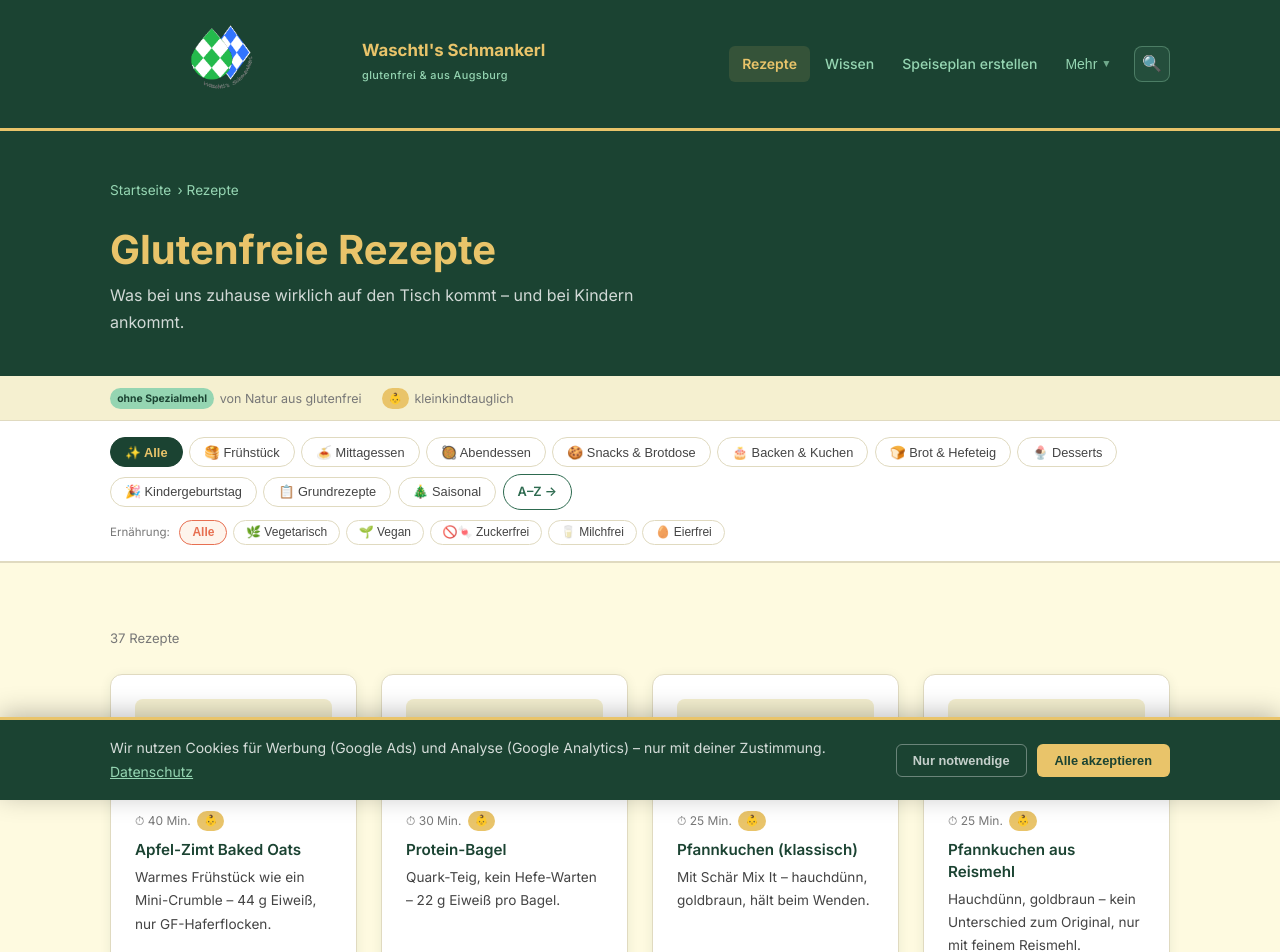
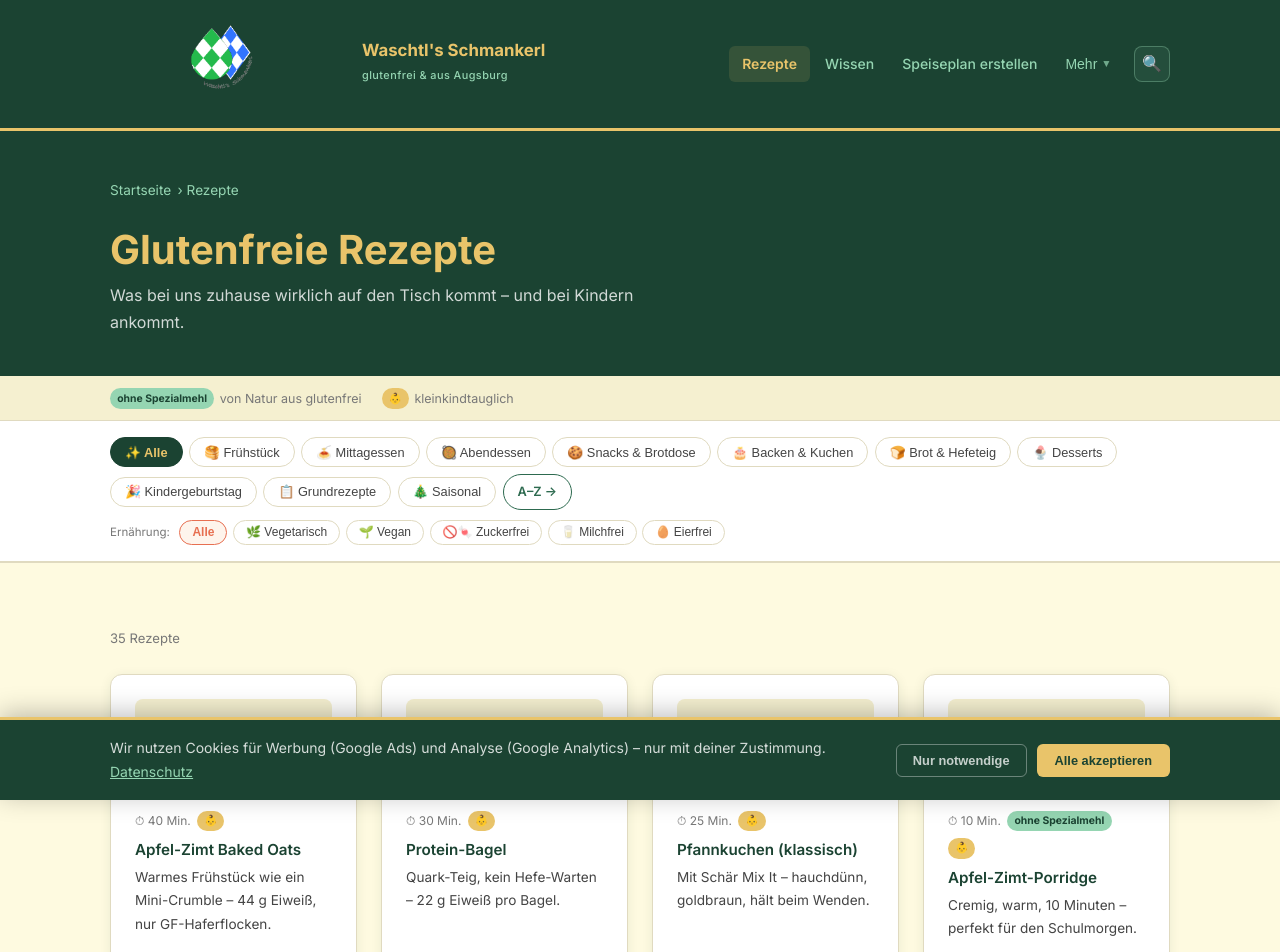
Before and after one commit to Waschtls/waschtls-schmankerl, a Next.js app: page /rezepte in a window 1280 px wide. Shown: the top 952 px of the page. Built offline with nearby package versions, Linux system fonts and the light colour scheme.

Commit message:
fix: GA4 live, Sitemap +13 Rezepte, Impressum MStV + Amazon-Text, fehlende Seiten deployed

```diff
--- a/app/components/Header.tsx
+++ b/app/components/Header.tsx
@@ -28,6 +28,7 @@ const SEARCH_INDEX: SearchItem[] = [
   { title: 'Schnitzel mit Kartoffelbrei',   desc: 'Abendessen · 35 Min · kleinkindtauglich',        href: '/rezepte/schnitzel-kartoffelbrei',      type: 'Rezept', tags: 'schnitzel kartoffel brei paniert abendessen mittagessen fleisch' },
   { title: 'Kässpatzen',                    desc: 'Abendessen · 40 Min · bayerisch · vegetarisch',  href: '/rezepte/kaesspatzen',                  type: 'Rezept', tags: 'kässpatzen kässpätzle spatzen spätzle käse bergkäse bayerisch vegetarisch' },
   { title: 'Pfannkuchen (klassisch)',       desc: 'Frühstück · 25 Min · kleinkind · Schär Mix It', href: '/rezepte/pfannkuchen-klassisch',         type: 'Rezept', tags: 'pfannkuchen crepe klassisch schaer mix frühstück' },
+  { title: 'Pancakes (glutenfrei)',         desc: 'Frühstück · 25 Min · kleinkind · Eischnee-Trick', href: '/rezepte/dicke-pfannkuchen',           type: 'Rezept', tags: 'pancakes dicke pfannkuchen american fluffy eiweiß eischnee frühstück erdbeeren blaubeeren ahornsirup sonntagsfrühstück' },
   { title: 'Veganes Chili con Carne',       desc: 'Abendessen · 35 Min · vegan · ohne Spezialmehl',href: '/rezepte/veganes-chili',                type: 'Rezept', tags: 'chili vegan hack dm bohnen mais tomate abendessen einfach' },
   { title: 'Was ist Zöliakie?',             desc: 'Grundlagen & Erklärung',                         href: '/wissen/was-ist-zoeliakiie',            type: 'Wissen', tags: 'zöliakie grundlagen erklärung darm gluten' },
   { title: 'Diagnose bei Kindern',          desc: 'Symptome, Ablauf, nächste Schritte',             href: '/wissen/diagnose-kinder',               type: 'Wissen', tags: 'diagnose bluttest biopsie symptome arzt kinder' },
@@ -54,8 +55,7 @@ const SEARCH_INDEX: SearchItem[] = [
   { title: 'Apfel-Zimt Baked Oats',        desc: 'Frühstück · 40 Min · 44g Eiweiß · GF-Hafer',               href: '/rezepte/apfel-zimt-baked-oats',        type: 'Rezept', tags: 'baked oats hafer apfel zimt frühstück warm ofen haferflocken crumble' },
   { title: 'Hot Dog Brötchen',             desc: 'Brot & Hefeteig · 3 Std. · Grill · einfrierbar',            href: '/rezepte/hotdog-broetchen',             type: 'Rezept', tags: 'hot dog brötchen brot hefeteig grill sommer einfrieren mohn flohsamenschalen reismehl' },
   { title: 'Hamburger Brötchen',           desc: 'Brot & Hefeteig · 3 Std. · Grill · einfrierbar',            href: '/rezepte/hamburger-broetchen',          type: 'Rezept', tags: 'hamburger burger brötchen brot hefeteig grill sommer einfrieren sesam flohsamenschalen reismehl' },
-  { title: 'Lebkuchen-Plätzchen',         desc: 'Backen · 4 Std. · Weihnachten · zum Ausstechen',            href: '/rezepte/lebkuchen-plaetzchen',         type: 'Rezept', tags: 'lebkuchen plätzchen weihnachten ausstechen backen kekse ingwer zimt nelken zuckerrübensirup icing' },
-  { title: 'Italienische Focaccia',        desc: 'Brot & Hefeteig · 2 Std. · kein Kneten · Caputo',           href: '/rezepte/italienische-focaccia',        type: 'Rezept', tags: 'focaccia italienisch brot knoblauch knoblauchbutter parmesan caputo fioreglut hefeteig' },
+{ title: 'Italienische Focaccia',        desc: 'Brot & Hefeteig · 2 Std. · kein Kneten · Caputo',           href: '/rezepte/italienische-focaccia',        type: 'Rezept', tags: 'focaccia italienisch brot knoblauch knoblauchbutter parmesan caputo fioreglut hefeteig' },
   { title: 'Schokoladen-Granola',          desc: 'Frühstück · 20 Min. · vegan · milchfrei · 1 Woche haltbar',  href: '/rezepte/granola',                      type: 'Rezept', tags: 'granola müsli haferflocken kokosfett ahornsirup schokomus schokolade vegan milchfrei frühstück joghurt skyr batch' },
 ];
 
--- a/app/data/rezepte.ts
+++ b/app/data/rezepte.ts
@@ -61,14 +61,6 @@ export const REZEPTE: Rezept[] = [
     desc: 'Mit Schär Mix It – hauchdünn, goldbraun, hält beim Wenden.',
     time: '25 Min.', kat: 'fruehstueck', tags: ['kindergeburtstag'],
     emoji: '🫓', naturalGf: false, kleinkind: true,
-    vegetarisch: true, vegan: false, zuckerfrei: false, milchfrei: false, eierfrei: false,
-  },
-  {
-    slug: 'pfannkuchen-reismehl',
-    title: 'Pfannkuchen aus Reismehl',
-    desc: 'Hauchdünn, goldbraun – kein Unterschied zum Original, nur mit feinem Reismehl.',
-    time: '25 Min.', kat: 'fruehstueck', tags: ['kindergeburtstag'],
-    emoji: '🥞', naturalGf: false, kleinkind: true,
     vegetarisch: true, vegan: false, zuckerfrei: false, milchfrei: false, eierfrei: false,
   },
   {
@@ -250,14 +242,6 @@ export const REZEPTE: Rezept[] = [
     emoji: '🍫', naturalGf: false, kleinkind: true,
     vegetarisch: true, vegan: false, zuckerfrei: false, milchfrei: false, eierfrei: false,
   },
-  {
-    slug: 'lebkuchen-plaetzchen',
-    title: 'Lebkuchen-Plätzchen',
-    desc: 'Würzig, weich, hält die Form beim Ausstechen – ideal zum Verzieren mit Kindern.',
-    time: '4 Std.', kat: 'backen', tags: ['saisonal', 'kindergeburtstag'],
-    emoji: '🎄', naturalGf: false, kleinkind: true,
-    vegetarisch: true, vegan: false, zuckerfrei: false, milchfrei: false, eierfrei: false,
-  },
   // ── Brot & Hefeteig ──
   {
     slug: 'hotdog-broetchen',
--- a/app/ueber-uns/page.tsx
+++ b/app/ueber-uns/page.tsx
@@ -34,10 +34,9 @@ export default function UeberUns() {
       <section className="section">
         <div className="container" style={{ maxWidth: '680px' }}>
 
-          <div style={{ fontSize: '2rem', marginBottom: '1rem' }}>👨‍👦</div>
           <h2>Hallo, ich bin Waschtl</h2>
           <p>
-            Ich bin Vater, Augsburger und Fan von gutem Essen – egal ob klassisch bayerisch oder
+            Ich bin Vater aus Augsburg und Fan von gutem Essen – egal ob klassisch bayerisch oder
             international. Bei uns zuhause gab es die Armen Ritter die die Oma uns Kindern immer
             gemacht hat, Schnitzel mit Kartoffelbrei, Fleischküchler, Spaghetti Bolognese, Pizza
             vom Blech. Eine echte Familienküche – bunt, unkompliziert, immer mit Herzblut gekocht.
```
